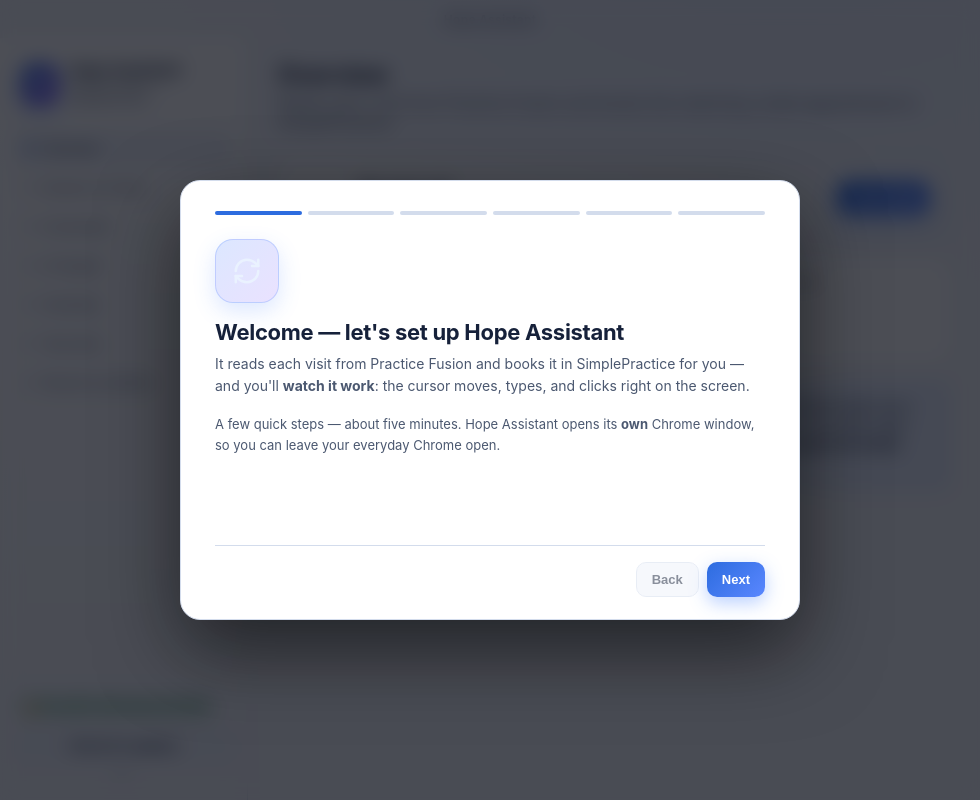
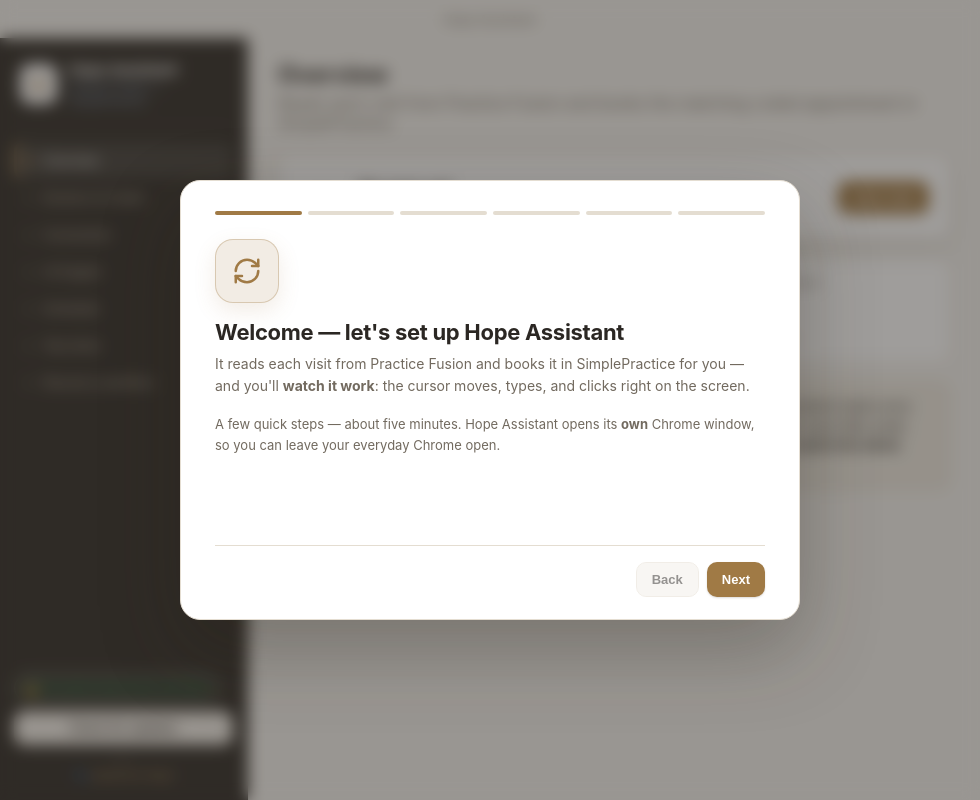
Before and after one commit to hatimhtm/practicesync, an Electron app: page src/renderer/index.html in a window 980 px wide. Both pictures are taken after a click on the button "Sync now". Drawn offline with Linux system fonts and the light colour scheme; no server answers.

Commit message:
1.2.0: 'Hope' theme — warm, professional medical look + cleaner Connection page
Redesigned the whole UI away from the dark blue/purple 'AI' gradient into a calm,
premium clinical theme drawn from Hope (the owner's dog the app is named for):
warm charcoal sidebar (his fur), cream/tan accents (his beard), warm off-white
content, paw-print logo, and a quiet 'named for Hope' footer. Removed gradients/
glow; flat solid buttons; consistent palette (no OS-dependent blue override).

Connection page restructured for the real flow: Step 1 Your logins (encrypted in
the Keychain, per-machine, never in code — with the 2FA-pause note), Step 2 Sync
a date/range (Dry run + Sync & book + live log), and teaching moved into a
collapsed 'Advanced — re-teach' disclosure. Updated the screenshot harness stub.

Boots clean; all offline tests green.

```diff
--- a/package.json
+++ b/package.json
@@ -1,7 +1,7 @@
 {
   "name": "practicesync",
   "productName": "Hope Assistant",
-  "version": "1.1.0",
+  "version": "1.2.0",
   "description": "Reads patient visits from Practice Fusion and creates the matching coded appointments in SimplePractice — automatically.",
   "main": "src/main/main.js",
   "author": "Hope Assistant",
--- a/src/renderer/index.html
+++ b/src/renderer/index.html
@@ -12,7 +12,15 @@
   <div class="app">
     <aside class="sidebar">
       <div class="logo">
-        <div class="logo-mark">H</div>
+        <div class="logo-mark" aria-label="Hope">
+          <svg viewBox="0 0 24 24" width="23" height="23" fill="currentColor" aria-hidden="true">
+            <ellipse cx="12" cy="16" rx="4.3" ry="3.4"/>
+            <ellipse cx="6.4" cy="11.2" rx="1.85" ry="2.4"/>
+            <ellipse cx="9.9" cy="8" rx="1.85" ry="2.4"/>
+            <ellipse cx="14.1" cy="8" rx="1.85" ry="2.4"/>
+            <ellipse cx="17.6" cy="11.2" rx="1.85" ry="2.4"/>
+          </svg>
+        </div>
         <div>
           <div class="logo-name">Hope Assistant</div>
           <div class="logo-sub">Practice Fusion → SimplePractice</div>
@@ -30,7 +38,8 @@
       <div class="sidebar-foot">
         <div class="pill pill-safe">🔒 No patient data leaves this Mac</div>
         <button class="btn" id="sidebarUpdateBtn" style="width:100%;margin-top:10px;font-size:12.5px">Check for updates</button>
-        <div class="muted" id="appVersion" style="font-size:10.5px;margin-top:6px;text-align:center">v—</div>
+        <div class="foot-meta" id="appVersion">v—</div>
+        <div class="foot-hope">🐾 named for Hope</div>
       </div>
     </aside>
 
@@ -139,37 +148,13 @@
       <section class="view hidden" data-view="connect">
         <header class="view-head">
           <h1>Connection</h1>
-          <p class="muted">Hope Assistant opens its <strong>own</strong> Chrome window — your everyday Chrome can stay open. Sign in to each site once in that window and it stays signed in next time.</p>
+          <p class="muted">Enter your two logins once, pick a date, and Hope Assistant reads Practice Fusion and books each appointment in SimplePractice — in its own Chrome window, while you watch.</p>
         </header>
 
         <div id="liveSetup">
           <div class="card">
-            <div class="card-k">Step 1 · Teach the screens</div>
-            <p class="muted" style="font-size:13px;line-height:1.5"><strong>“Teaching”</strong> just means showing the app where each field is. When Chrome opens, <strong>sign in first if asked</strong> (logins are remembered after the first time), then click <strong>“Start teaching.”</strong> You then <strong>navigate the site normally</strong> and just hover + <strong>Mark</strong> the few things the app needs — it never blocks your clicks. Re-teach anytime in seconds.</p>
-            <label class="field">
-              <span>Practice Fusion home / search page address</span>
-              <input type="text" id="pfUrl" placeholder="https://static.practicefusion.com/..." />
-            </label>
-            <div class="row"><button class="btn btn-primary" id="teachPf">Teach the Practice Fusion screen</button><span class="pill pill-todo" id="pfTaught">needs setup</span></div>
-            <label class="field" style="margin-top:16px">
-              <span>SimplePractice appointment page address</span>
-              <input type="text" id="spUrl" placeholder="https://secure.simplepractice.com/..." />
-            </label>
-            <div class="row"><button class="btn btn-primary" id="teachSp">Teach the SimplePractice screen</button><span class="pill pill-todo" id="spTaught">needs setup</span></div>
-          </div>
-
-          <div class="card">
-            <div class="card-k">Step 2 · SimplePractice type</div>
-            <div class="seg" id="spModeSeg">
-              <button data-val="standard">Standard (automate the screen)</button>
-              <button data-val="enterprise">Enterprise (API)</button>
-            </div>
-            <p class="muted" style="font-size:12.5px">Keep <strong>Standard</strong> selected — it fills the appointment form on screen. Enterprise (API) becomes available once a practice has API access; everything else stays the same.</p>
-          </div>
-
-          <div class="card">
             <div class="card-k">Step 1 · Your logins</div>
-            <p class="muted" style="font-size:13px;line-height:1.5">Saved <strong>encrypted in your Mac’s Keychain</strong> — never uploaded. Hope Assistant signs in for you (and pauses for the Practice Fusion phone code when needed).</p>
+            <p class="muted" style="font-size:13px;line-height:1.5">Stored <strong>encrypted in this Mac’s Keychain</strong> — they never leave the computer and are never put in the app’s code. Each machine uses its own. Hope Assistant signs in for you, and <strong>pauses for the Practice Fusion phone code</strong> when it’s asked, then continues.</p>
             <div class="row" style="gap:10px">
               <label class="field" style="flex:1"><span>Practice Fusion email/username</span><input type="text" id="pfUser" placeholder="you@example.com" /></label>
               <label class="field" style="flex:1"><span>Practice Fusion password</span><input type="password" id="pfPass" placeholder="••••••••" /></label>
@@ -178,12 +163,12 @@
               <label class="field" style="flex:1"><span>SimplePractice email</span><input type="text" id="spUser" placeholder="you@example.com" /></label>
               <label class="field" style="flex:1"><span>SimplePractice password</span><input type="password" id="spPass" placeholder="••••••••" /></label>
             </div>
-            <div class="row"><button class="btn" id="saveCredsBtn">Save logins</button><span class="pill pill-todo" id="credsPf">PF needs login</span><span class="pill pill-todo" id="credsSp">SP needs login</span></div>
+            <div class="row"><button class="btn btn-primary" id="saveCredsBtn">Save logins</button><span class="pill pill-todo" id="credsPf">PF — needs login</span><span class="pill pill-todo" id="credsSp">SP — needs login</span></div>
           </div>
 
           <div class="card">
             <div class="card-k">Step 2 · Sync a date (or range)</div>
-            <p class="muted" style="font-size:13px;line-height:1.5">Hope Assistant reads every Practice Fusion appointment on these days and books each one in SimplePractice under the right doctor — skipping any already on the calendar. <strong>Watch it work</strong> in the Chrome window.</p>
+            <p class="muted" style="font-size:13px;line-height:1.5">Reads every Practice Fusion appointment on these days and books each in SimplePractice under the right doctor — <strong>skipping any already on the calendar</strong>, so re-running is safe.</p>
             <div class="row" style="gap:10px">
               <label class="field" style="flex:1"><span>From date</span><input type="date" id="syncStart" /></label>
               <label class="field" style="flex:1"><span>To date (optional)</span><input type="date" id="syncEnd" /></label>
@@ -192,10 +177,31 @@
               <button class="btn" id="syncDryBtn">Dry run (read only)</button>
               <button class="btn btn-primary" id="syncBookBtn">Sync &amp; book</button>
             </div>
-            <p class="muted" style="font-size:12px;margin:8px 0 0">Dry run fills the forms without saving, so you can check it first. “Sync &amp; book” saves the appointments.</p>
+            <p class="muted" style="font-size:12px;margin:8px 0 0"><strong>Dry run</strong> fills the forms without saving, so you can check it first. <strong>Sync &amp; book</strong> saves the appointments.</p>
             <div id="syncResult" class="hidden"></div>
-            <div id="syncLog" class="hidden" style="margin-top:10px;max-height:220px;overflow-y:auto;font:12px ui-monospace,Menlo,monospace;background:rgba(255,255,255,.04);border-radius:10px;padding:10px"></div>
+            <div id="syncLog" class="hidden" style="margin-top:10px;max-height:220px;overflow-y:auto;font:12px ui-monospace,Menlo,monospace;background:var(--panel-2);border:1px solid var(--line);border-radius:10px;padding:10px"></div>
           </div>
+
+          <details class="card advanced" style="margin-top:4px">
+            <summary>Advanced — re-teach the screens (rarely needed)</summary>
+            <p class="muted" style="font-size:12.5px;line-height:1.5;margin-top:10px">Hope Assistant already knows your Practice Fusion and SimplePractice screens. Only re-teach if a site changes and a field stops being found — open Chrome, sign in if asked, click <strong>“Point at a field”</strong>, and click the field it names.</p>
+            <label class="field" style="margin-top:10px">
+              <span>Practice Fusion page address</span>
+              <input type="text" id="pfUrl" placeholder="https://static.practicefusion.com/..." />
+            </label>
+            <div class="row"><button class="btn" id="teachPf">Re-teach Practice Fusion</button><span class="pill pill-todo" id="pfTaught">needs setup</span></div>
+            <label class="field" style="margin-top:16px">
+              <span>SimplePractice page address</span>
+              <input type="text" id="spUrl" placeholder="https://secure.simplepractice.com/..." />
+            </label>
+            <div class="row"><button class="btn" id="teachSp">Re-teach SimplePractice</button><span class="pill pill-todo" id="spTaught">needs setup</span></div>
+            <div class="card-k" style="margin-top:18px">SimplePractice type</div>
+            <div class="seg" id="spModeSeg">
+              <button data-val="standard">Standard (automate the screen)</button>
+              <button data-val="enterprise">Enterprise (API)</button>
+            </div>
+            <p class="muted" style="font-size:12.5px">Keep <strong>Standard</strong> — it fills the appointment form on screen. Enterprise (API) is for practices with API access.</p>
+          </details>
         </div>
       </section>
 
--- a/src/renderer/styles.css
+++ b/src/renderer/styles.css
@@ -1,18 +1,28 @@
 :root {
-  --bg: #0f1422;
-  --bg-2: #151c2e;
-  --panel: #1a2336;
-  --panel-2: #202b42;
-  --line: #2a3650;
-  --text: #eaf0fb;
-  --muted: #93a1c0;
-  --accent: #3d7bff;
-  --accent-2: #6aa0ff;
-  --good: #34d399;
-  --warn: #fbbf24;
-  --bad: #f87171;
-  --radius: 14px;
-  --shadow: 0 10px 30px rgba(0, 0, 0, 0.35);
+  /* "Hope" theme — drawn from the dog the app is named for: warm charcoal fur,
+   * soft silver, and a cream/tan beard. Calm, premium, and clinical-clean. */
+  --bg: #f5f3ef;          /* warm off-white canvas */
+  --bg-2: #ffffff;        /* input surfaces */
+  --panel: #ffffff;       /* cards */
+  --panel-2: #f3efe9;     /* subtle warm raised fills */
+  --line: #e4ddd1;        /* warm hairline borders */
+  --text: #2b2723;        /* warm near-black (his dark fur) */
+  --muted: #726a5f;       /* warm grey */
+  --accent: #a07a45;      /* warm tan/caramel (his beard) */
+  --accent-ink: #7f5f33;  /* deeper bronze for hover/links on white */
+  --accent-2: #8a6a3c;
+  --good: #2f7a4e;        /* natural green */
+  --warn: #b07a2e;
+  --bad: #b3463b;
+  --radius: 12px;
+  --shadow: 0 1px 2px rgba(60, 50, 38, 0.07), 0 10px 26px rgba(60, 50, 38, 0.08);
+  /* Charcoal sidebar — his coat. */
+  --sidebar: #34302b;
+  --sidebar-2: #29251f;
+  --sidebar-line: rgba(255, 255, 255, 0.10);
+  --sidebar-text: #cabfae;
+  --sidebar-active: rgba(255, 255, 255, 0.09);
+  --sidebar-accent: #cda36a; /* cream/tan highlight */
 }
 
 * { box-sizing: border-box; }
@@ -20,9 +30,9 @@
 html, body {
   margin: 0;
   height: 100%;
-  font-family: -apple-system, "SF Pro Text", "SF Pro Display", system-ui, sans-serif;
+  font-family: -apple-system, "SF Pro Text", "SF Pro Display", "Segoe UI", system-ui, sans-serif;
   color: var(--text);
-  background: radial-gradient(1200px 700px at 80% -10%, #1c2747 0%, var(--bg) 55%);
+  background: var(--bg);
   -webkit-font-smoothing: antialiased;
   user-select: none;
 }
@@ -48,40 +58,42 @@
   height: calc(100vh - 38px);
 }
 
-/* Sidebar */
+/* Sidebar — deep navy, like a clinical workstation */
 .sidebar {
-  background: linear-gradient(180deg, var(--bg-2), var(--bg));
-  border-right: 1px solid var(--line);
-  padding: 14px 14px 18px;
+  background: var(--sidebar);
+  border-right: 1px solid var(--sidebar-2);
+  padding: 16px 14px 18px;
   display: flex;
   flex-direction: column;
 }
-.logo { display: flex; gap: 12px; align-items: center; padding: 8px 8px 18px; }
+.logo { display: flex; gap: 12px; align-items: center; padding: 6px 6px 18px; margin-bottom: 4px; border-bottom: 1px solid var(--sidebar-line); }
 .logo-mark {
-  width: 40px; height: 40px; border-radius: 11px;
-  background: linear-gradient(135deg, var(--accent), #8a5cff);
+  width: 40px; height: 40px; border-radius: 10px;
+  background: #fff;
   display: grid; place-items: center;
-  font-weight: 800; font-size: 20px; color: white;
-  box-shadow: 0 6px 18px rgba(61, 123, 255, 0.4);
+  font-weight: 800; font-size: 19px; color: var(--accent);
+  border: 1px solid rgba(255,255,255,0.25);
 }
-.logo-name { font-weight: 700; font-size: 15px; }
-.logo-sub { font-size: 11px; color: var(--muted); }
+.logo-name { font-weight: 700; font-size: 15px; color: #fff; letter-spacing: -0.2px; }
+.logo-sub { font-size: 11px; color: #8aa0bf; margin-top: 1px; }
 
-.nav { display: flex; flex-direction: column; gap: 4px; margin-top: 6px; }
+.nav { display: flex; flex-direction: column; gap: 2px; margin-top: 12px; }
 .nav-item {
   -webkit-app-region: no-drag;
-  display: flex; align-items: center; gap: 10px;
-  background: transparent; border: 0; color: var(--muted);
-  text-align: left; padding: 10px 12px; border-radius: 10px;
+  display: flex; align-items: center; gap: 11px;
+  background: transparent; border: 0; color: var(--sidebar-text);
+  text-align: left; padding: 10px 12px; border-radius: 8px;
   font-size: 13.5px; font-weight: 500; cursor: pointer;
   transition: background 0.15s, color 0.15s;
 }
-.nav-item .dot { width: 7px; height: 7px; border-radius: 50%; background: currentColor; opacity: 0.45; }
-.nav-item:hover { background: rgba(255,255,255,0.04); color: var(--text); }
-.nav-item.active { background: var(--panel-2); color: var(--text); }
-.nav-item.active .dot { background: var(--accent-2); opacity: 1; }
+.nav-item .dot { width: 6px; height: 6px; border-radius: 50%; background: currentColor; opacity: 0.4; }
+.nav-item:hover { background: rgba(255,255,255,0.06); color: #fff; }
+.nav-item.active { background: var(--sidebar-active); color: #fff; box-shadow: inset 3px 0 0 var(--sidebar-accent); }
+.nav-item.active .dot { background: var(--sidebar-accent); opacity: 1; }
 
 .sidebar-foot { margin-top: auto; }
+.foot-meta { font-size: 10.5px; margin-top: 8px; text-align: center; color: #8d8275; }
+.foot-hope { font-size: 10.5px; margin-top: 3px; text-align: center; color: var(--sidebar-accent); letter-spacing: 0.2px; }
 .pill {
   display: inline-flex; align-items: center; gap: 5px;
   font-size: 11px; padding: 5px 10px; border-radius: 999px; font-weight: 600;
@@ -89,8 +101,8 @@
 }
 .pill-safe { background: rgba(52, 211, 153, 0.12); color: var(--good); }
 .pill-pending { background: rgba(251, 191, 36, 0.14); color: var(--warn); }
-.pill-good { background: rgba(52, 211, 153, 0.14); color: var(--good); }
-.pill-todo { background: rgba(61, 123, 255, 0.14); color: var(--accent-2); }
+.pill-good { background: rgba(47, 122, 78, 0.14); color: var(--good); }
+.pill-todo { background: rgba(160, 122, 69, 0.16); color: var(--accent-ink); }
 
 /* Content */
 .content { overflow-y: auto; padding: 22px 30px 40px; }
@@ -102,7 +114,7 @@
 /* Status card */
 .status-card {
   display: flex; align-items: center; justify-content: space-between;
-  background: linear-gradient(135deg, var(--panel), var(--panel-2));
+  background: var(--panel);
   border: 1px solid var(--line); border-radius: var(--radius);
   padding: 18px 20px; box-shadow: var(--shadow); margin-bottom: 20px;
 }
@@ -134,7 +146,7 @@
 .link:hover { text-decoration: underline; }
 
 .callout {
-  background: rgba(61, 123, 255, 0.08); border: 1px solid rgba(61, 123, 255, 0.25);
+  background: rgba(160, 122, 69, 0.08); border: 1px solid rgba(160, 122, 69, 0.28);
   border-radius: 12px; padding: 14px 16px; font-size: 13px; line-height: 1.5; color: var(--text);
 }
 .callout.small { font-size: 12px; margin-top: 14px; }
@@ -146,14 +158,14 @@
   padding: 9px 15px; border-radius: 10px; font-size: 13px; font-weight: 600; cursor: pointer;
   transition: transform 0.08s, background 0.15s, border 0.15s;
 }
-.btn:hover { background: #26334e; }
+.btn:hover { background: #ece4d8; }
 .btn:active { transform: translateY(1px); }
 .btn:disabled { opacity: 0.5; cursor: not-allowed; }
 .btn-primary {
-  background: linear-gradient(135deg, var(--accent), #5a87ff);
-  border: 0; color: white; box-shadow: 0 6px 18px rgba(61,123,255,0.35);
+  background: var(--accent);
+  border: 0; color: #fff; box-shadow: 0 1px 2px rgba(60,50,38,0.18);
 }
-.btn-primary:hover { filter: brightness(1.07); background: linear-gradient(135deg, var(--accent), #5a87ff); }
+.btn-primary:hover { background: var(--accent-ink); }
 
 /* Fields */
 .field { display: flex; flex-direction: column; gap: 7px; margin-bottom: 16px; }
@@ -165,7 +177,7 @@
   padding: 10px 12px; border-radius: 10px; font-size: 13.5px; outline: none;
   font-family: inherit;
 }
-input:focus, select:focus { border-color: var(--accent); box-shadow: 0 0 0 3px rgba(61,123,255,0.18); }
+input:focus, select:focus { border-color: var(--accent); box-shadow: 0 0 0 3px rgba(160,122,69,0.20); }
 input::placeholder, textarea::placeholder { color: #7d8aa8; }
 .row { display: flex; gap: 8px; align-items: center; }
 .row input[type="text"] { flex: 1; }
@@ -246,15 +258,15 @@
 /* Onboarding overlay */
 .onboard {
   position: fixed; inset: 0; z-index: 100;
-  background: rgba(8, 11, 20, 0.72); backdrop-filter: blur(10px);
+  background: rgba(43, 39, 35, 0.45); backdrop-filter: blur(8px);
   display: grid; place-items: center; padding: 30px;
   -webkit-app-region: no-drag;
 }
 .onboard-card {
   width: min(620px, 100%); max-height: 90vh; overflow-y: auto;
-  background: linear-gradient(180deg, var(--panel), var(--bg-2));
+  background: var(--panel);
   border: 1px solid var(--line); border-radius: 20px;
-  box-shadow: 0 30px 80px rgba(0,0,0,0.55);
+  box-shadow: 0 30px 80px rgba(40,32,24,0.30);
   padding: 30px 34px 22px; animation: pop 0.22s ease;
   min-height: 440px; display: flex; flex-direction: column;
 }
@@ -269,10 +281,10 @@
 .onboard-progress .seg-dot.on { background: var(--accent); }
 .ob-hero {
   width: 64px; height: 64px; border-radius: 18px; display: grid; place-items: center;
-  font-size: 34px; margin-bottom: 16px;
-  background: linear-gradient(135deg, rgba(61,123,255,0.18), rgba(138,92,255,0.18));
-  border: 1px solid rgba(122,160,255,0.35);
-  box-shadow: 0 8px 22px rgba(61,123,255,0.18);
+  font-size: 34px; margin-bottom: 16px; color: var(--accent);
+  background: rgba(160,122,69,0.14);
+  border: 1px solid rgba(160,122,69,0.32);
+  box-shadow: 0 8px 22px rgba(160,122,69,0.14);
 }
 .ob-step h2 { font-size: 22px; margin: 0 0 8px; letter-spacing: -0.3px; }
 .ob-step > p { color: var(--muted); font-size: 14px; line-height: 1.55; margin: 0 0 18px; }
@@ -328,8 +340,8 @@
 /* Update banner — auto-appears when a new version is available */
 .update-banner {
   display: flex; align-items: center; justify-content: space-between; gap: 14px;
-  background: linear-gradient(135deg, rgba(61,123,255,0.2), rgba(138,92,255,0.2));
-  border: 1px solid rgba(122,160,255,0.55); border-radius: var(--radius);
+  background: rgba(160,122,69,0.12);
+  border: 1px solid rgba(160,122,69,0.40); border-radius: var(--radius);
   padding: 14px 18px; margin-bottom: 18px; box-shadow: var(--shadow);
 }
 .update-banner .ub-text { display: flex; flex-direction: column; gap: 3px; min-width: 0; }
@@ -364,8 +376,11 @@
 /* Consistent keyboard/VoiceOver focus ring across all interactive controls */
 .btn:focus-visible, .nav-item:focus-visible, .choice:focus-visible,
 .seg button:focus-visible, .link:focus-visible, .advanced > summary:focus-visible {
-  outline: none; box-shadow: 0 0 0 3px rgba(61, 123, 255, 0.45); border-radius: 8px;
+  outline: none; box-shadow: 0 0 0 3px rgba(160, 122, 69, 0.50); border-radius: 8px;
 }
+/* Onboarding step icons are inline SVGs with a light stroke — recolor to tan so
+   they read on the warm hero (CSS overrides the SVG's stroke attribute). */
+.ob-hero svg { stroke: var(--accent); }
 
 /* Responsive: collapse the grid and tighten the sidebar on narrow windows */
 @media (max-width: 880px) {
@@ -378,45 +393,10 @@
   .grid { grid-template-columns: 1fr; }
 }
 
-/* Light mode — follow the user's macOS Appearance so the app feels native */
-@media (prefers-color-scheme: light) {
-  :root {
-    --bg: #f4f6fb; --bg-2: #ffffff; --panel: #ffffff; --panel-2: #eef2fa;
-    --line: #d3dcec; --text: #16213a; --muted: #4b5870;
-    --accent: #2d6cdf; --accent-2: #2257c4;
-    --good: #15803d; --warn: #b45309; --bad: #dc2626;
-    --shadow: 0 8px 24px rgba(40, 60, 100, 0.10);
-  }
-  html, body { background: radial-gradient(1200px 700px at 80% -10%, #e7eefc 0%, var(--bg) 55%); }
-  .titlebar .brand { color: #46506a; opacity: 1; }
-  .logo-mark { color: #fff; }
-  .nav-item:hover { background: rgba(20, 40, 90, 0.05); }
-  ::-webkit-scrollbar-thumb { background: #c5d0e4; }
-
-  /* Cards need a visible edge on a white page so they don't disappear. */
-  .card, .status-card, .result, .seg, .engine-status { box-shadow: 0 1px 2px rgba(30,50,90,0.06); }
-  .card, .result { border-color: #e1e8f4; }
-
-  /* Eyebrow / uppercase labels: darken so they meet contrast on white. */
-  .card-k, .stat-lbl, .appt-table th,
-  .main-head > div, .roster-head > div { color: #46526b; }
-
-  /* Inputs must read as active (not disabled) — solid text + clearer border. */
-  input[type="text"], input[type="password"], input[type="number"], select, textarea {
-    background: #fbfcff; border-color: #c4cfe2; color: #16213a;
-  }
-  input::placeholder, textarea::placeholder { color: #97a3bb; }
-
-  /* Status pills: darker text on their tinted fills. */
-  .pill-safe { background: rgba(21,128,61,0.10); color: #15803d; }
-  .pill-good { background: rgba(21,128,61,0.12); color: #15803d; }
-  .pill-pending { background: rgba(180,83,9,0.12); color: #b45309; }
-
-  /* Amber/info callouts: readable warm text instead of pale gray. */
-  .ob-note { background: rgba(180,83,9,0.08); border-color: rgba(180,83,9,0.28); color: #7c4a12; }
-  .ob-selected { color: #15803d; background: rgba(21,128,61,0.10); }
-  .map-note { color: #7c4a12; }
-}
+/* Card edges + pill contrast on the warm canvas */
+.card-k, .stat-lbl, .appt-table th, .main-head > div, .roster-head > div { color: #6b6357; }
+.pill-safe, .pill-good { background: rgba(47,122,78,0.12); color: var(--good); }
+.pill-pending { background: rgba(176,122,46,0.14); color: var(--warn); }
 
 ::-webkit-scrollbar { width: 10px; }
-::-webkit-scrollbar-thumb { background: #2a3650; border-radius: 8px; border: 2px solid transparent; background-clip: padding-box; }
+::-webkit-scrollbar-thumb { background: #cfc6b8; border-radius: 8px; border: 2px solid transparent; background-clip: padding-box; }
```
Also changed, not shown: build/shoot-ui.js.
